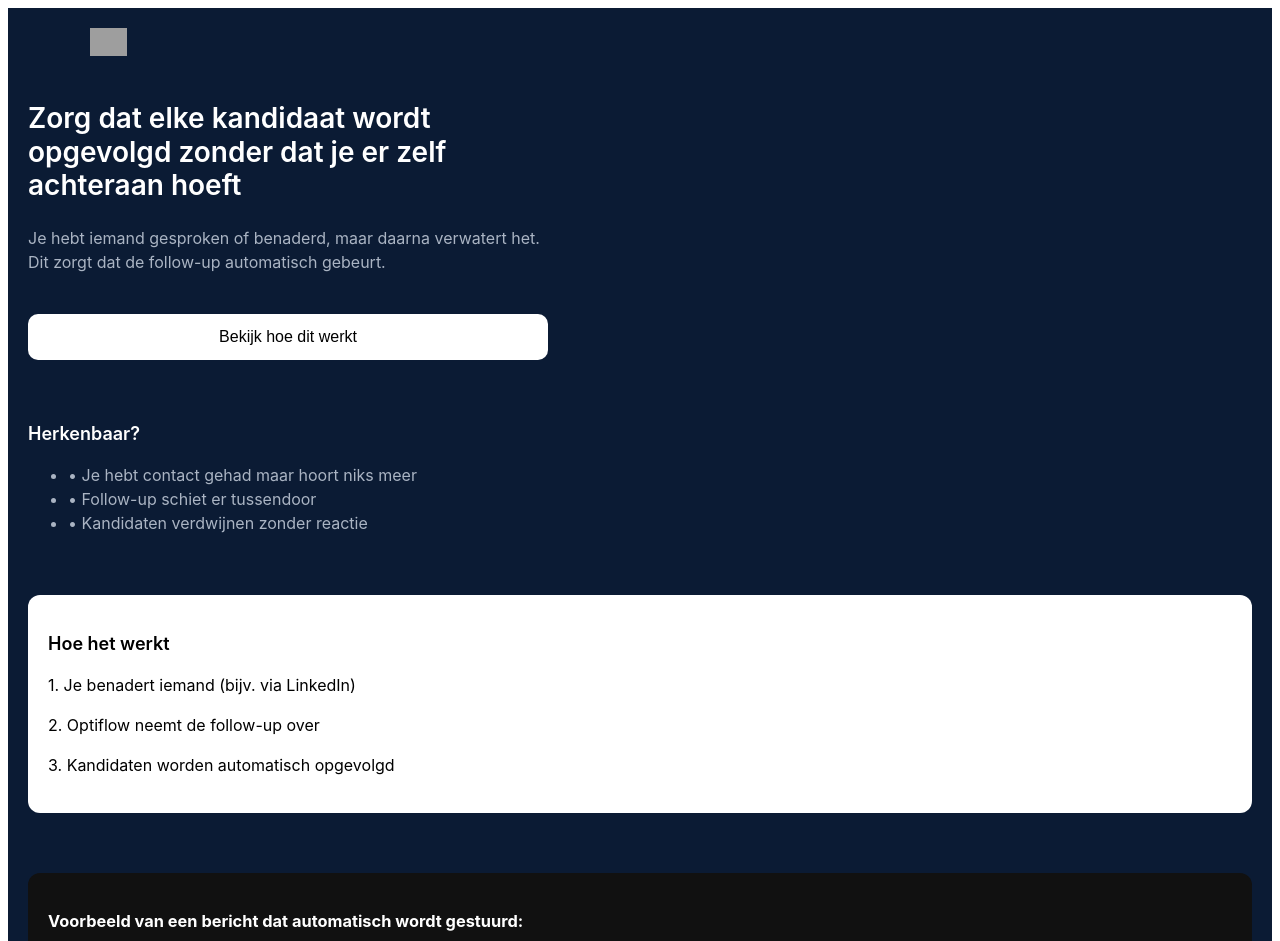
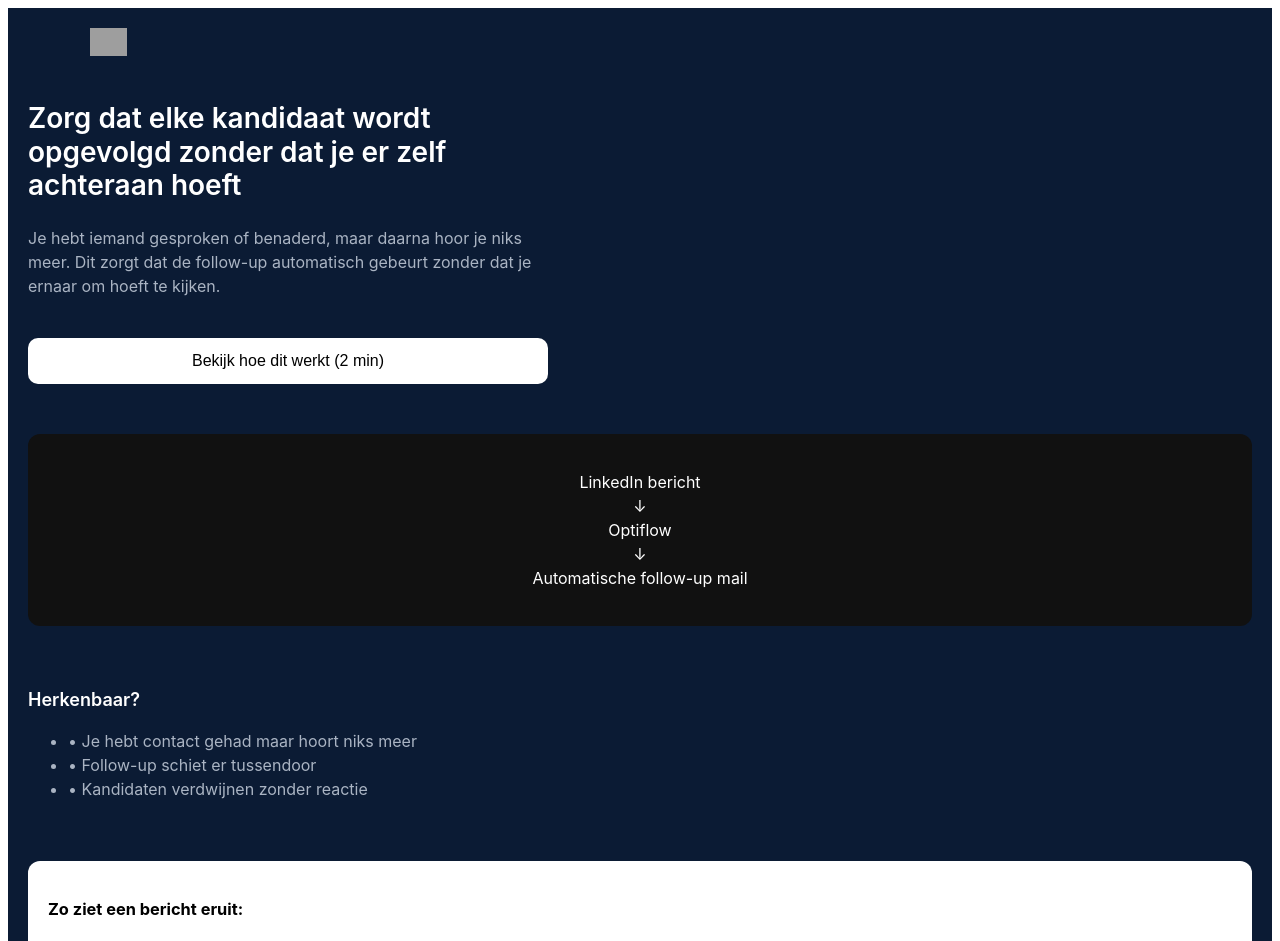
Before and after one commit to zuyderduinl-web/optiflow-site, a Next.js app: page / in a window 1280 px wide. Shown: the top 941 px of the page. Built offline with nearby package versions, Linux system fonts and the light colour scheme; grey boxes are pictures that could not be loaded.

Commit message:
Update page.js

```diff
--- a/app/page.js
+++ b/app/page.js
@@ -16,18 +16,14 @@ export default function Home() {
 
       {/* HERO */}
       <section style={{ marginTop: "40px", maxWidth: "520px" }}>
-        <h1 style={{
-          fontSize: "28px",
-          fontWeight: "600",
-          lineHeight: 1.2
-        }}>
+        <h1 style={{ fontSize: "28px", fontWeight: "600", lineHeight: 1.2 }}>
           Zorg dat elke kandidaat wordt opgevolgd
           zonder dat je er zelf achteraan hoeft
         </h1>
 
         <p style={{ marginTop: "16px", color: "#AAB4C3" }}>
-          Je hebt iemand gesproken of benaderd, maar daarna verwatert het.
-          Dit zorgt dat de follow-up automatisch gebeurt.
+          Je hebt iemand gesproken of benaderd, maar daarna hoor je niks meer.
+          Dit zorgt dat de follow-up automatisch gebeurt zonder dat je ernaar om hoeft te kijken.
         </p>
 
         <button style={{
@@ -40,8 +36,24 @@ export default function Home() {
           borderRadius: "10px",
           fontSize: "16px"
         }}>
-          Bekijk hoe dit werkt
+          Bekijk hoe dit werkt (2 min)
         </button>
+      </section>
+
+      {/* VISUAL FLOW */}
+      <section style={{
+        marginTop: "50px",
+        background: "#111",
+        padding: "20px",
+        borderRadius: "12px"
+      }}>
+        <p style={{ textAlign: "center" }}>
+          LinkedIn bericht
+          <br />↓<br />
+          Optiflow
+          <br />↓<br />
+          Automatische follow-up mail
+        </p>
       </section>
 
       {/* PROBLEEM */}
@@ -57,38 +69,18 @@ export default function Home() {
         </ul>
       </section>
 
-      {/* HOE HET WERKT */}
+      {/* VOORBEELD MAIL */}
       <section style={{
         marginTop: "60px",
         background: "#fff",
         color: "#000",
         padding: "20px",
-        borderRadius: "12px"
-      }}>
-        <h2 style={{ fontSize: "18px", fontWeight: "600" }}>
-          Hoe het werkt
-        </h2>
-
-        <div style={{ marginTop: "16px" }}>
-          <p>1. Je benadert iemand (bijv. via LinkedIn)</p>
-          <p>2. Optiflow neemt de follow-up over</p>
-          <p>3. Kandidaten worden automatisch opgevolgd</p>
-        </div>
-      </section>
-
-      {/* VOORBEELD MAIL */}
-      <section style={{
-        marginTop: "60px",
-        background: "#111",
-        padding: "20px",
         borderRadius: "12px",
         fontSize: "14px"
       }}>
-        <h3 style={{ marginBottom: "10px" }}>
-          Voorbeeld van een bericht dat automatisch wordt gestuurd:
-        </h3>
+        <h3>Zo ziet een bericht eruit:</h3>
 
-        <p>
+        <p style={{ marginTop: "12px" }}>
           Hoi Lisa,<br /><br />
           Leuk dat we even contact hadden.<br /><br />
           Sta je open om kort te praten over de rol bij Tech BV?<br /><br />
```
